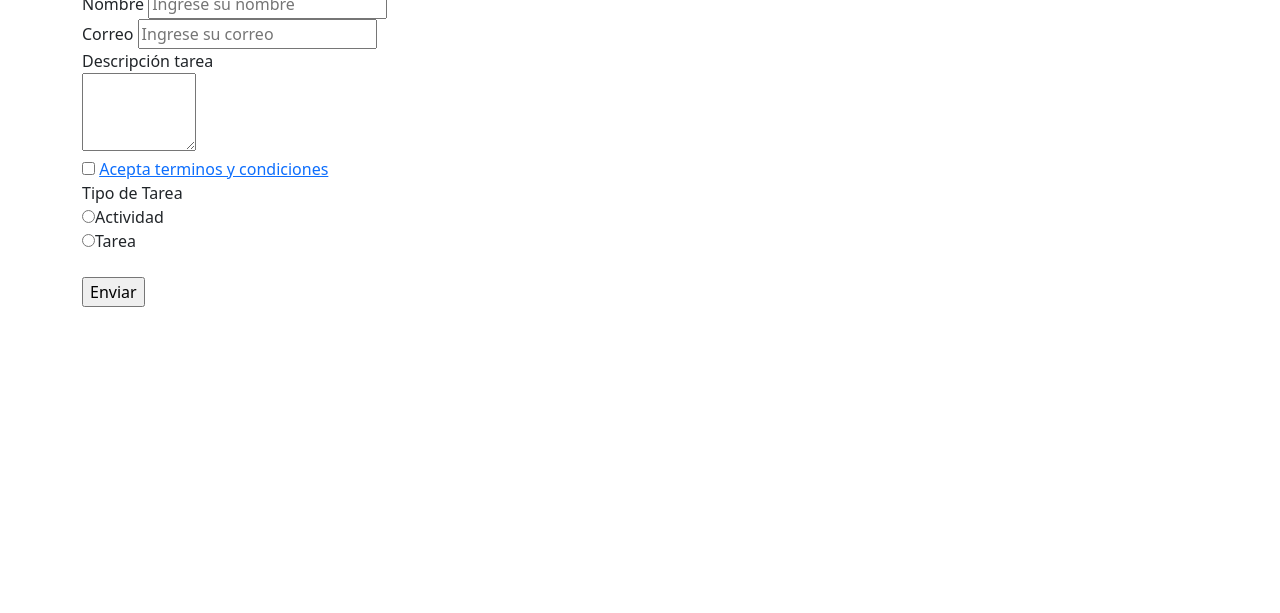
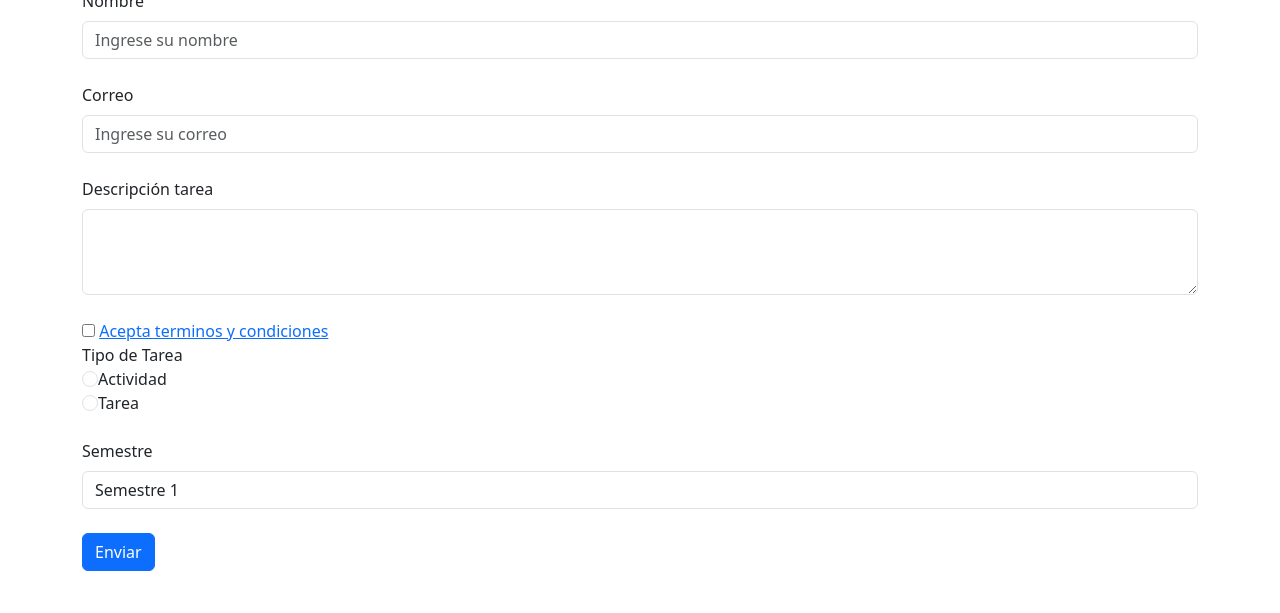
Before and after one commit to 14jmgc03/DevWeb20232, a plain HTML site: page actividades/actividad_2/index.html in a window 1280 px wide. Shown: the part 187-800 px from the top of the page. Drawn offline with nearby package versions, Linux system fonts and the light colour scheme.

Commit message:
feat: formularios

```diff
--- a/actividades/actividad_2/index.html
+++ b/actividades/actividad_2/index.html
@@ -99,45 +99,59 @@
           <h1>Formulario de tareas y actividades</h1>
         </center>
         <form action="javascript:void(0)" onsubmit="getDataForm()">
-          <label for="txtName">Nombre </label>
+          <label for="txtName" class="form-label">Nombre </label>
           <input
+            required
+            class="form-control"
             id="txtName"
             name="txtName"
             type="text"
             placeholder="Ingrese su nombre"
           />
           <br />
-          <label for="txtEmail">Correo </label>
+          <label for="txtEmail" class="form-label">Correo </label>
           <input
+          required
+            class="form-control"
             id="txtEmail"
             name="txtEmail"
             type="text"
             placeholder="Ingrese su correo"
           />
           <br />
-          <label for="txtTask">Descripción tarea</label>
+          <label for="txtTask" class="form-label">Descripción tarea</label>
           <br />
-          <textarea name="txtTask" id="txtTask" cols="10" rows="3"></textarea>
+          <textarea class="form-control" name="txtTask" id="txtTask" cols="10" rows="3"></textarea>
           <br />
           <input
+            required
+            class="form-check-label"
             type="checkbox"
             name="acceptConditions"
             id="acceptConditions"
           />
-          <label for="acceptConditions">
+          <label for="acceptConditions" >
             <a href="google.com" target="_blank"
               >Acepta terminos y condiciones</a
             >
           </label>
           <br />
-          <label for="taskType">Tipo de Tarea</label>
+          <label for="taskType" class="form-check-label"">Tipo de Tarea</label>
           <br />
-          <input type="radio" name="taskType" id="actividadType" />Actividad
+          <input class="form-check-input" type="radio" name="taskType" id="actividadType" />Actividad
           <br />
-          <input type="radio" name="taskType" id="taskType" />Tarea
+          <input class="form-check-input" type="radio" name="taskType" id="taskType" />Tarea
           <br />
+          <br>
+          <label class="form-label" for="semestre">Semestre</label>
+          <select class="form-control" name="semestre" id="semestre">
+            <option value="1">Semestre 1</option>
+            <option value="2">Semestre 2</option>
+            <option value="3">Semestre 3</option>
+            <option value="4">Semestre 4</option>
+          </select>
           <br />
-          <input type="submit" value="Enviar" />
+          <input class="btn btn-primary" type="submit" value="Enviar" />
         </form>
       </div>
     </main>
--- a/actividades/actividad_2/index.js
+++ b/actividades/actividad_2/index.js
@@ -5,14 +5,17 @@ const getDataForm = () => {
   const acceptConditions = document.getElementById("acceptConditions").checked;
   const actividadType = document.getElementById("actividadType").value;
   const taskType = document.getElementById("taskType").value;
+  const semestre = document.getElementById("semestre").value;
 
   // Json => clave:valor
   const data = {
     name: txtName,
     email: txtEmail,
+    txtDescription: txtDescription,
     acceptConditions, // sin valor ya que la clave y valor se llaman igual
     actividadType,
     taskType,
+    semestre,
   };
 
   console.log(data);
```
